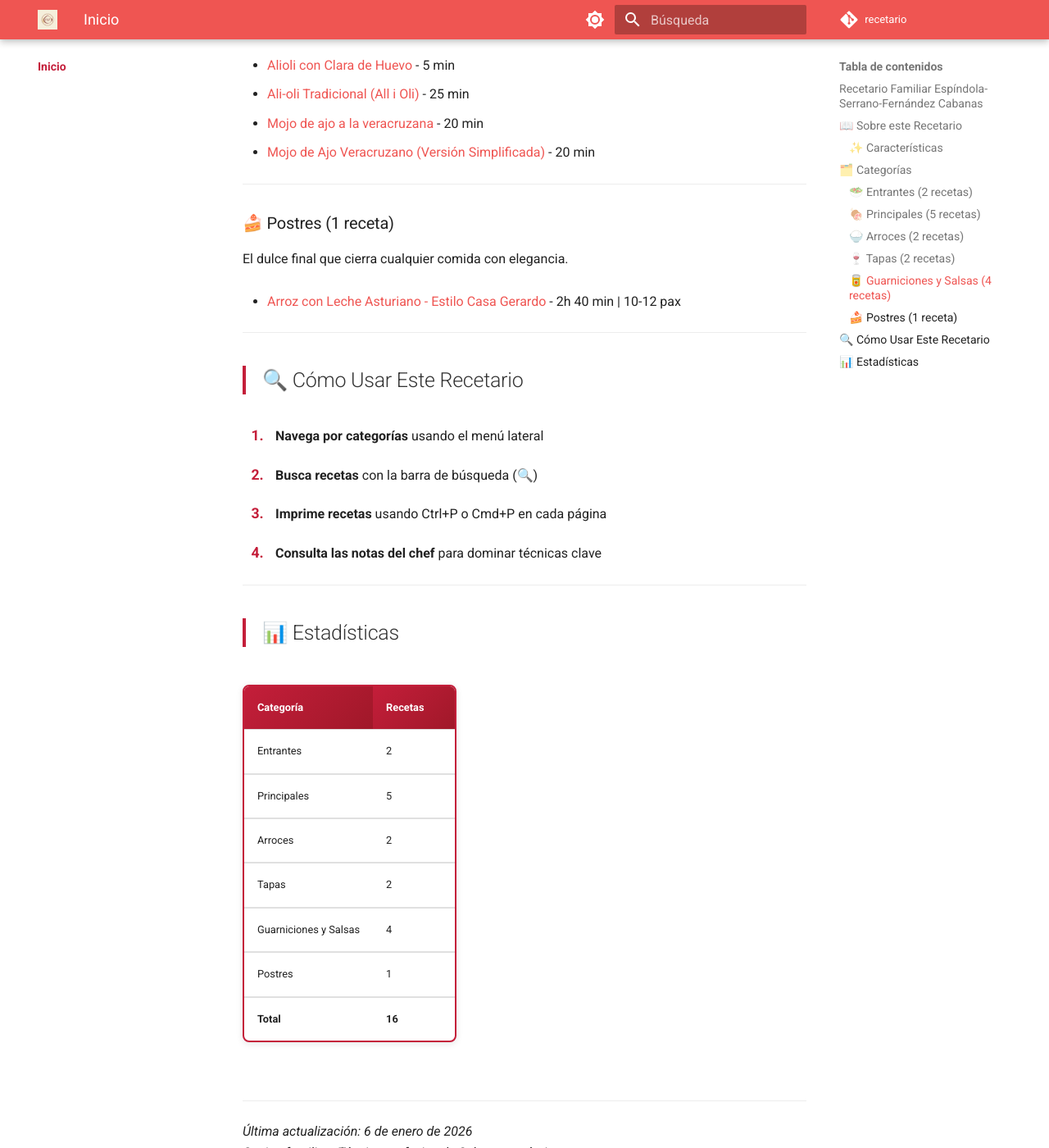
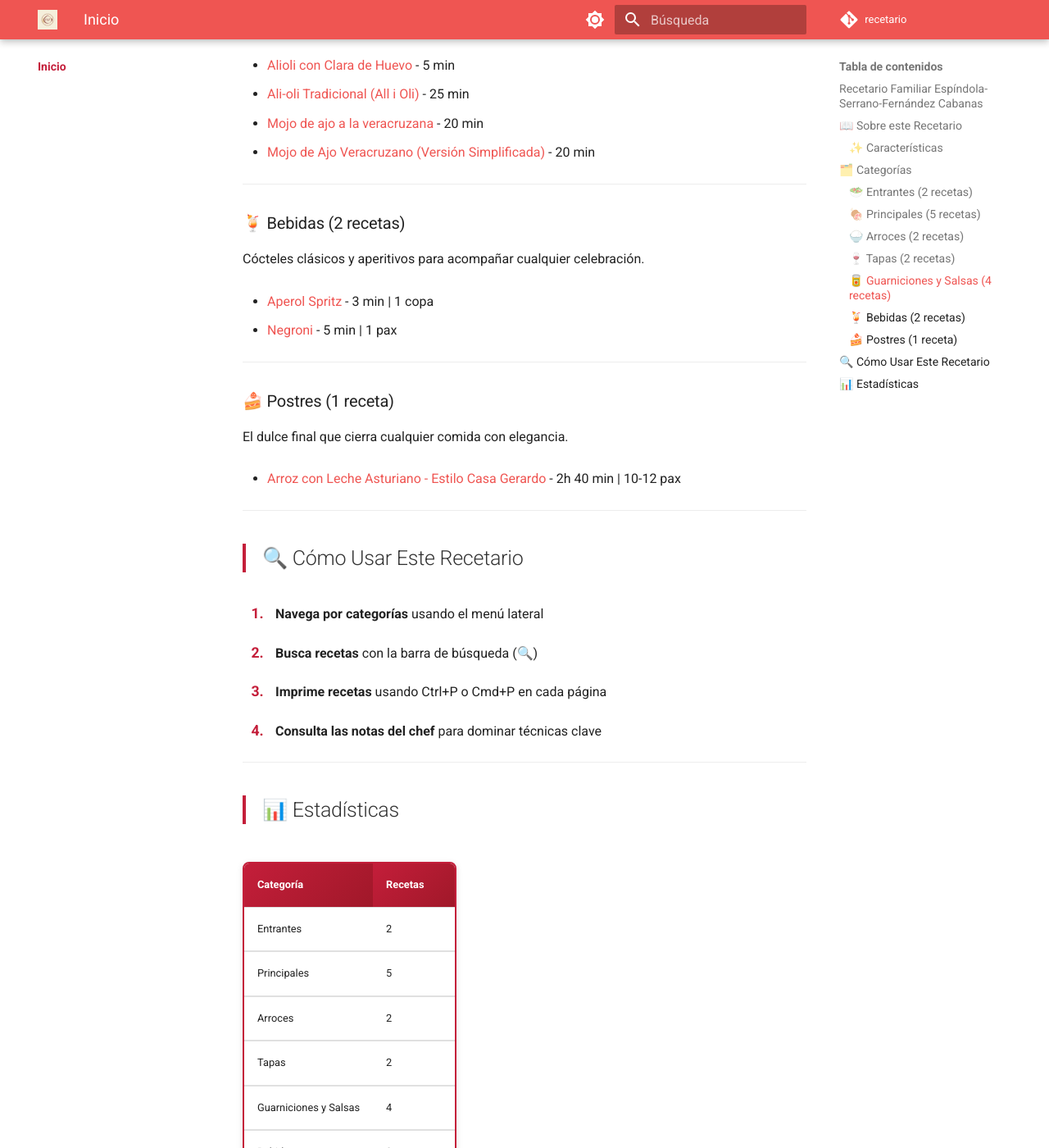
Before and after one commit to javicabanas/recetario, an MkDocs documentation site: the page built from docs/index.md, in a window 1280 px wide and 1400 px high, scrolled down 1987 px. Shown: the whole window at 82% size. Built offline with MkDocs 1.6.1 and Material for MkDocs 9.7.7, drawn with Linux system fonts in a browser that asks for light colours; comment, search, counter and statistics services are not loaded.

Commit message:
feat(bebidas): añadir Aperol Spritz IBA

```diff
--- a/docs/index.md
+++ b/docs/index.md
@@ -72,6 +72,15 @@ Acompañamientos y bases fundamentales de la cocina mediterránea.
 
 ---
 
+### 🍹 Bebidas (2 recetas)
+
+Cócteles clásicos y aperitivos para acompañar cualquier celebración.
+
+- [Aperol Spritz](bebidas/aperol_spritz.md) - 3 min | 1 copa
+- [Negroni](bebidas/negroni.md) - 5 min | 1 pax
+
+---
+
 ### 🍰 Postres (1 receta)
 
 El dulce final que cierra cualquier comida con elegancia.
@@ -98,6 +107,7 @@ El dulce final que cierra cualquier comida con elegancia.
 | Arroces | 2 |
 | Tapas | 2 |
 | Guarniciones y Salsas | 4 |
+| Bebidas | 2 |
 | Postres | 1 |
 | **Total** | **16** |
 
```
Also changed, not shown: INDICE.md (+2 -1 lines), bebidas/aperol_spritz.md (added, +34 -0 lines), 1 other file.
